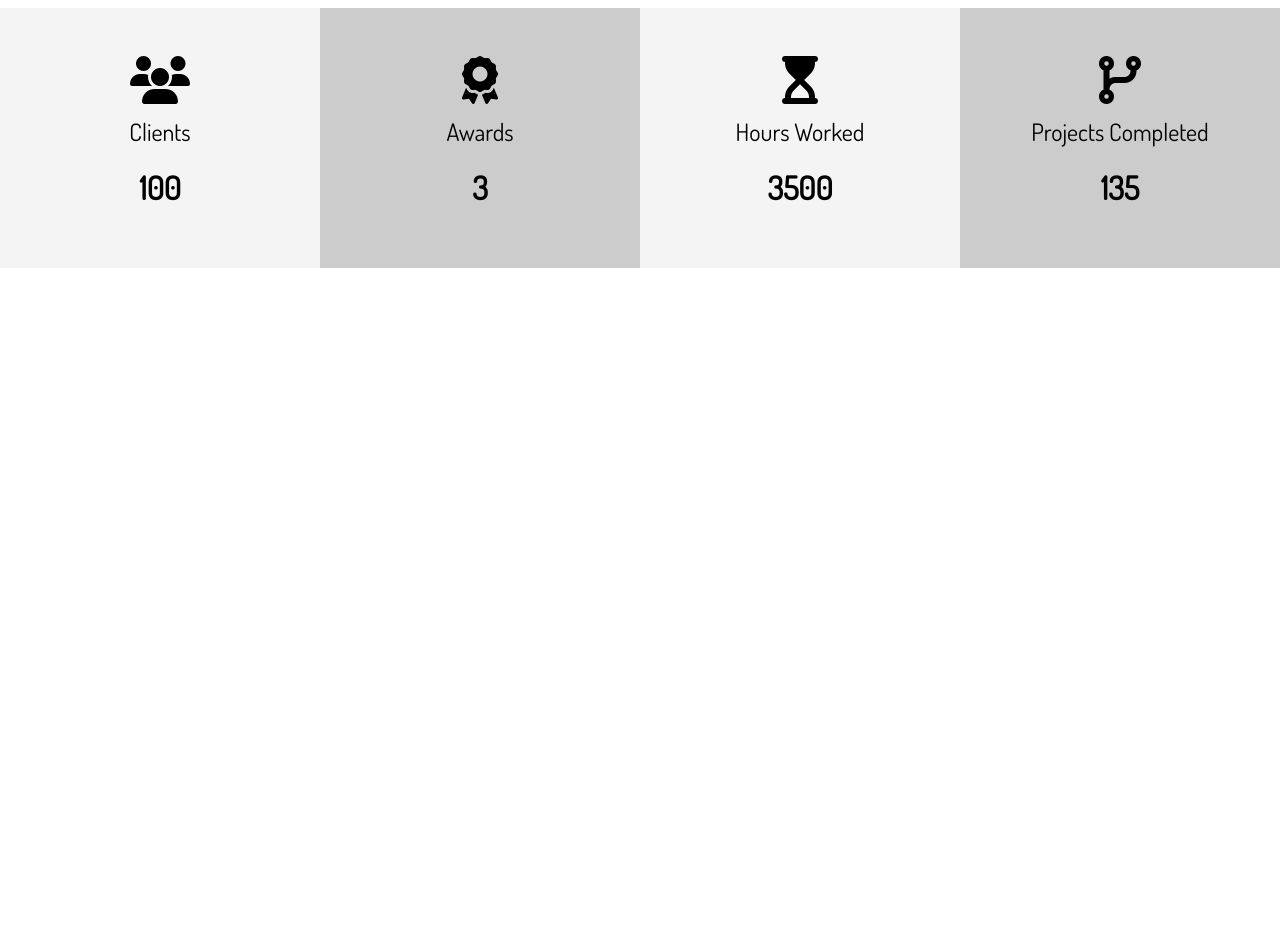
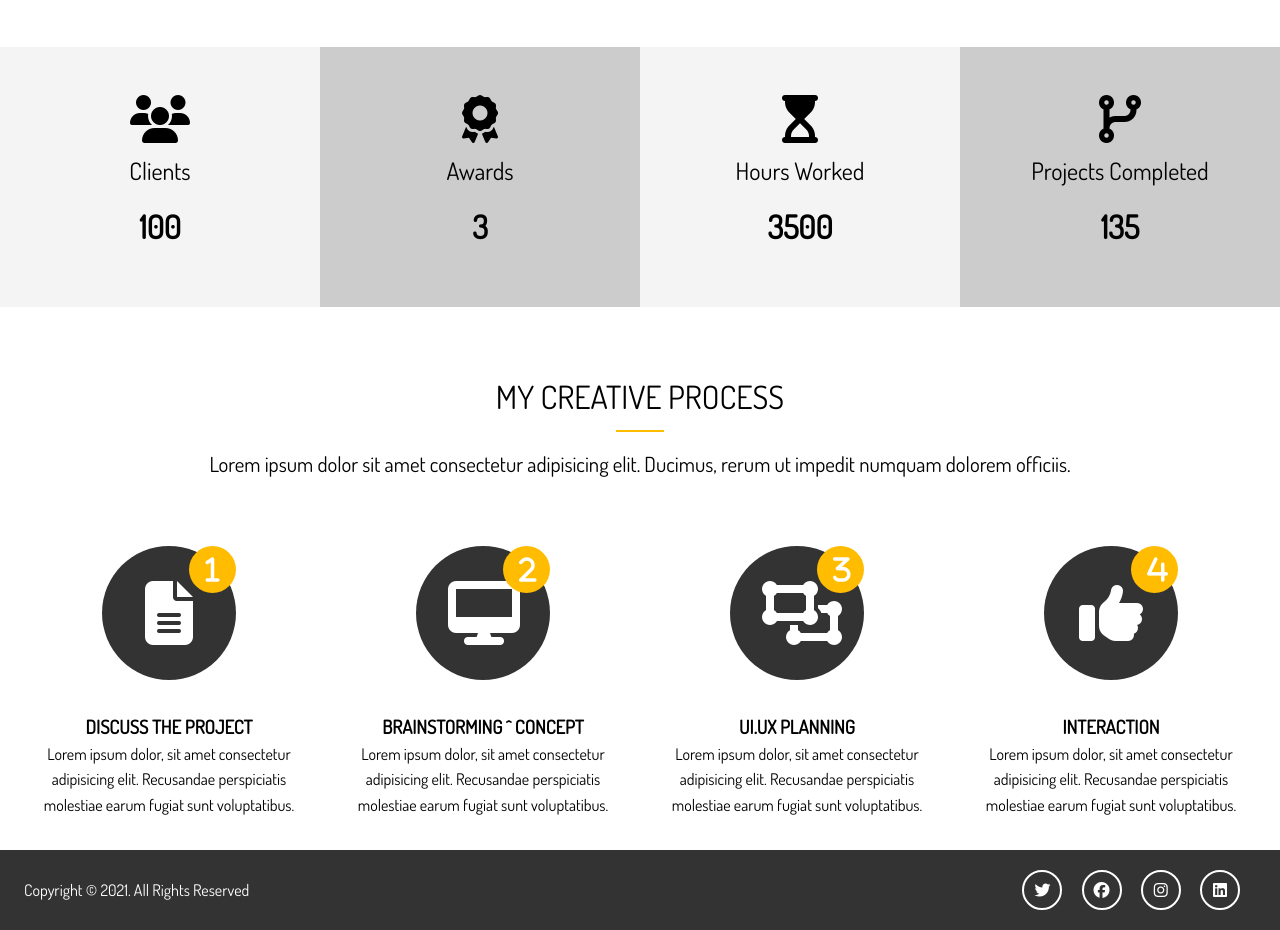
Before and after one commit to eltecladodesocrates/portafolio-website, a website: page dist/index.html in a window 1280 px wide. Shown: the part 1178-2108 px from the top of the page. Before the commit the page ends 1478 px from the top, so only its background shows below. Drawn offline with Linux system fonts and the light colour scheme.

Commit message:
index done

```diff
--- a/dist/css/main.css
+++ b/dist/css/main.css
@@ -46,6 +46,33 @@
 
 .py-4 {
   padding: 4rem 0; }
+
+.my-1 {
+  margin: 1rem 0; }
+
+.my-2 {
+  margin: 2rem 0; }
+
+.my-3 {
+  margin: 3rem 0; }
+
+.my-4 {
+  margin: 4rem 0; }
+
+.section-title {
+  font-size: 2rem;
+  display: block;
+  padding-bottom: 0.5rem;
+  text-align: center;
+  font-weight: 100;
+  text-transform: uppercase; }
+
+.bottom-line {
+  height: 2px;
+  width: 3rem;
+  background-color: #ffbc00;
+  display: block;
+  margin: 0 auto 1rem auto; }
 
 * {
   margin: 0;
@@ -131,3 +158,60 @@
       #home-b .stats div li.stats-number {
         font-size: 2rem;
         font-weight: bold; }
+
+#home-c .process {
+  display: grid;
+  grid-template-columns: repeat(4, 1fr);
+  grid-gap: 1.5rem;
+  text-align: center; }
+  #home-c .process-step {
+    position: absolute;
+    top: 0;
+    right: 0;
+    font-size: 28px;
+    background-color: #ffbc00;
+    border-radius: 50%;
+    height: 15px;
+    width: 15px;
+    line-height: 15px;
+    padding: 1rem;
+    transition: all 1s; }
+  #home-c .process-icon {
+    border-radius: 50%;
+    background-color: #333;
+    color: #fff;
+    padding: 2rem;
+    width: 70px;
+    height: 70px;
+    line-height: 70px;
+    text-align: center;
+    position: relative;
+    transition: all 1s; }
+    #home-c .process-icon:hover {
+      background-color: #ffbc00;
+      width: 90px;
+      height: 90px;
+      line-height: 90px; }
+      #home-c .process-icon:hover .process-step {
+        background-color: #333; }
+
+#main-footer {
+  background-color: #333;
+  color: #fff;
+  height: 5rem; }
+  #main-footer .footer-content {
+    display: flex;
+    justify-content: space-between;
+    height: 5rem;
+    align-items: center; }
+    #main-footer .footer-content .social .fab {
+      margin-right: 1rem;
+      border: 2px #fff solid;
+      border-radius: 50%;
+      height: 20px;
+      width: 20px;
+      line-height: 20px;
+      text-align: center;
+      padding: 0.5rem; }
+      #main-footer .footer-content .social .fab:hover {
+        background-color: #ffbc00; }
--- a/dist/index.html
+++ b/dist/index.html
@@ -97,6 +97,58 @@
         </div>
     </section>
 
+    <!-- Section C: Process -->
+    <section id="home-c" class="text-center py-2">
+        <div class="container">
+            <h2 class="section-title">My Creative Process</h2>
+            <div class="bottom-line"></div>
+            <p class="lead">Lorem ipsum dolor sit amet consectetur adipisicing elit. Ducimus, rerum ut impedit numquam dolorem officiis.</p>
+            <div class="process">
+                <div>
+                    <i class="fas fa-file-alt fa-4x process-icon my-2">
+                        <div class="process-step">1</div>
+                    </i>
+                    <h3>Discuss The Project</h3>
+                    <p>Lorem ipsum dolor, sit amet consectetur adipisicing elit. Recusandae perspiciatis molestiae earum fugiat sunt voluptatibus.</p>
+                </div>
+                <div>
+                    <i class="fas fa-desktop fa-4x process-icon my-2">
+                        <div class="process-step">2</div>
+                    </i>
+                    <h3>Brainstorming ^ Concept</h3>
+                    <p>Lorem ipsum dolor, sit amet consectetur adipisicing elit. Recusandae perspiciatis molestiae earum fugiat sunt voluptatibus.</p>
+                </div>
+                <div>
+                    <i class="fas fa-object-ungroup fa-4x process-icon my-2">
+                        <div class="process-step">3</div>
+                    </i>
+                    <h3>UI.UX Planning</h3>
+                    <p>Lorem ipsum dolor, sit amet consectetur adipisicing elit. Recusandae perspiciatis molestiae earum fugiat sunt voluptatibus.</p>
+                </div>
+                <div>
+                    <i class="fas fa-thumbs-up fa-4x process-icon my-2">
+                        <div class="process-step">4</div>
+                    </i>
+                    <h3>Interaction</h3>
+                    <p>Lorem ipsum dolor, sit amet consectetur adipisicing elit. Recusandae perspiciatis molestiae earum fugiat sunt voluptatibus.</p>
+                </div>
+            </div>
+        </div>
+    </section>
+
+    <!-- Footer -->
+    <footer id="main-footer">
+        <div class="footer-content container">
+            <p>Copyright &copy; 2021. All Rights Reserved</p>
+            <div class="social">
+                <i class="fab fa-twitter"></i>
+                <i class="fab fa-facebook"></i>
+                <i class="fab fa-instagram"></i>
+                <i class="fab fa-linkedin"></i>
+            </div>
+        </div>
+    </footer>
+
     <script src="js/typewriter.js"></script>
 </body>
 </html>
```
